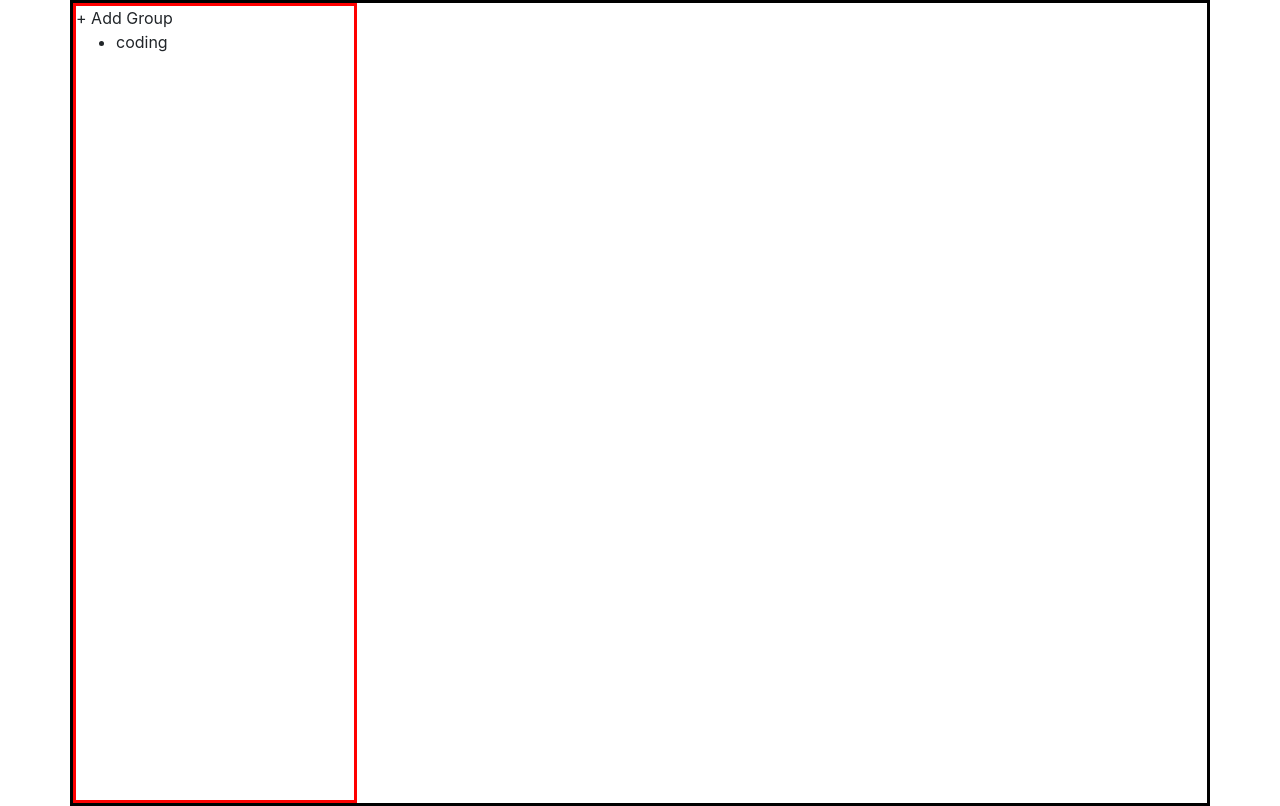
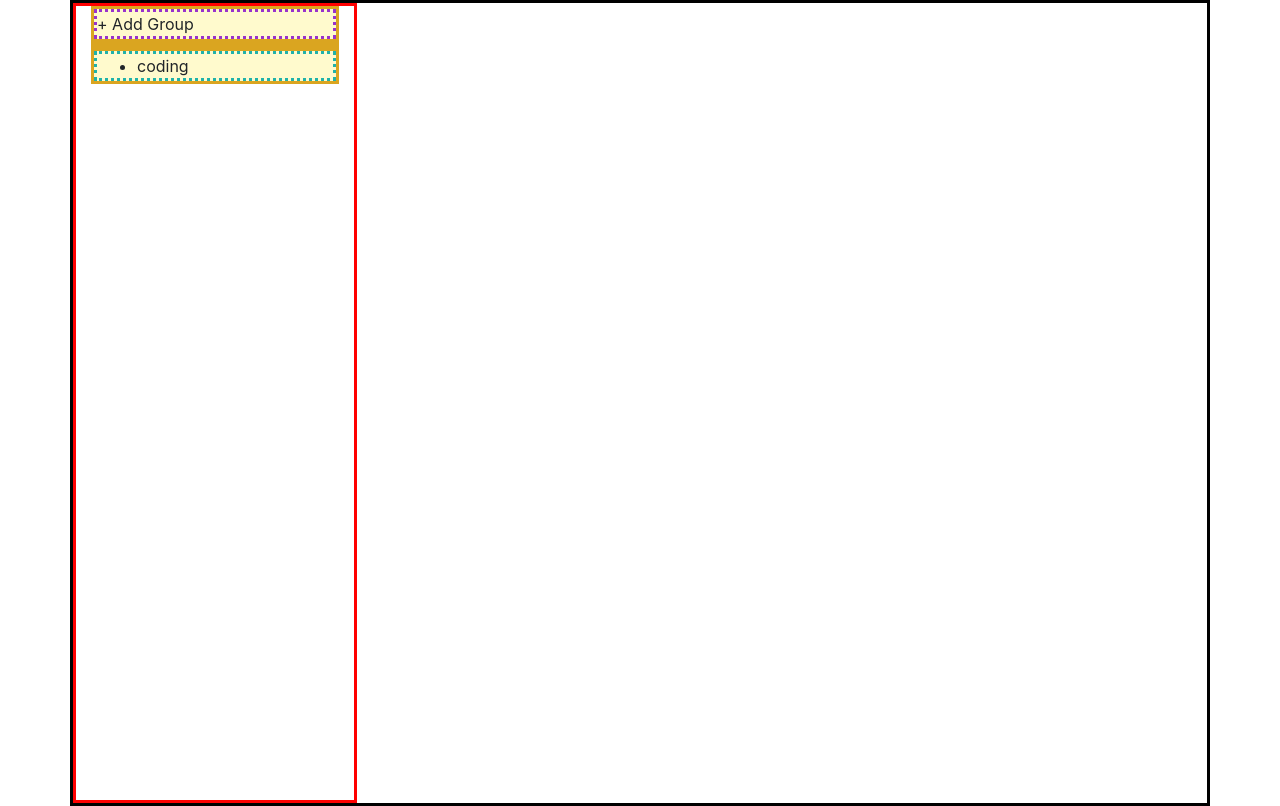
Before and after one commit to nirrvana/todo, a React (Create React App) app: page / in a window 1280 px wide. Built offline with nearby package versions, Linux system fonts and the light colour scheme.

Commit message:
그룹리스트 레이아웃 구성

```diff
--- a/src/App.css
+++ b/src/App.css
@@ -1,13 +1,39 @@
+/* app */
 .app-container {
   border: 3px solid black;
   padding: 0;
 }
 
+/* group-list */
 .group-list-container {
   border: 3px solid red;
   height: 100vh;
+  width: 100%;
 }
 
+.group-list-container__wrapper {
+  border: 3px solid goldenrod;
+  background-color: lemonchiffon;
+  margin: 0;
+}
+
+.group-list-container__add-button {
+  border: 3px dotted darkorchid;
+  width: 100%;
+}
+
+.group-list-container__group-name-input {
+  border: 3px dotted orchid;
+  width: 100%;
+}
+
+.group-list-container__list {
+  border: 3px dotted lightseagreen;
+  margin-bottom: 0;
+  width: 100%;
+}
+
+/* todo-list */
 .todo-list-container {
   border: 3px solid blue;
   height: 100vh;
--- a/src/component/GroupList.js
+++ b/src/component/GroupList.js
@@ -2,6 +2,7 @@ import React, { Component } from 'react';
 import { connect } from 'react-redux';
 import { addGroup } from '../redux/action';
 import GroupEntry from './GroupEntry';
+import { Container, Row } from 'react-bootstrap';
 
 class GroupList extends Component {
   state = {
@@ -49,6 +50,7 @@ class GroupList extends Component {
         <input
           autoFocus
           placeholder="group name"
+          className="group-list-container__group-name-input"
           onKeyDown={submitGroupName}
           onClick={hideGroupNameInput}
         />
@@ -66,19 +68,30 @@ class GroupList extends Component {
     } = this;
 
     return (
-      <div className="group-list-container" ref={this.groupListContainer}>
-        <div onClick={toggleAddMode}>+ Add Group</div>
+      <Container className="group-list-container" ref={this.groupListContainer}>
+        <Row className="group-list-container__wrapper">
+          <div
+            className="group-list-container__add-button"
+            onClick={toggleAddMode}
+          >
+            + Add Group
+          </div>
+        </Row>
+        <Row className="group-list-container__wrapper">
           {this.renderGroupNameInput(
             isAddMode,
             submitGroupName,
             hideGroupNameInput,
           )}
-        <ul className="group-list__list">
+        </Row>
+        <Row className="group-list-container__wrapper">
+          <ul className="group-list-container__list">
             {groupList.map((group, index) => (
               <GroupEntry key={index} index={index} groupName={group.name} />
             ))}
           </ul>
-      </div>
+        </Row>
+      </Container>
     );
   }
 }
```
Lines whose indentation alone changed are shown as unchanged.
